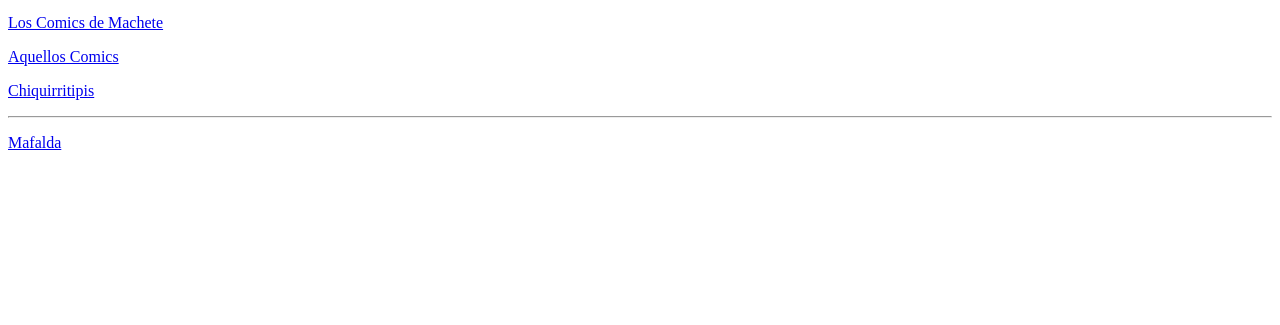
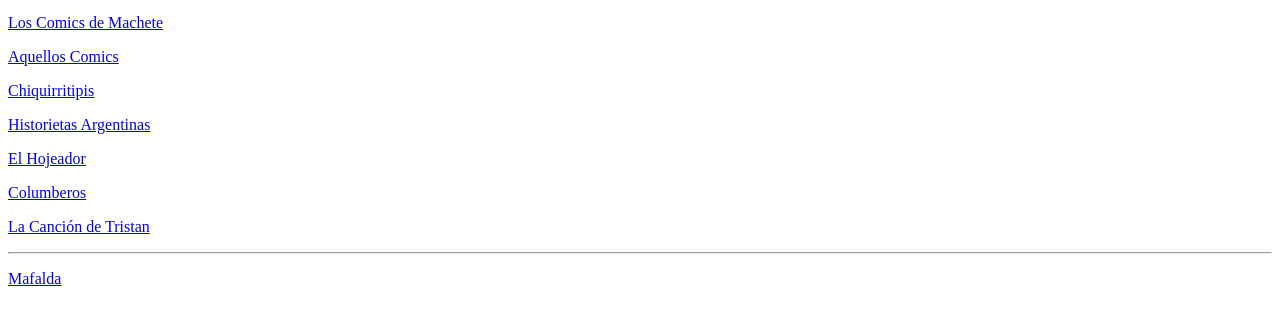
Before and after one commit to azcomix/es, a plain HTML site: page index.html in a window 1280 px wide. Shown: the part 403-728 px from the top of the page. Drawn offline with Linux system fonts and the light colour scheme.

Commit message:
Update index.html

```diff
--- a/index.html
+++ b/index.html
@@ -13,6 +13,11 @@
     <p><a href="http://loscomicsdemachete.blogspot.com" target='_blank'>Los Comics de Machete</a>
     <p><a href="https://aquelloscomics.blogspot.com" target='_blank'>Aquellos Comics</a>
     <p><a href="http://chiquirritipis.blogspot.com" target='_blank'>Chiquirritipis</a>
+    <p><a href="http://mauro-historietasargentinas.blogspot.com" target='_blank'>Historietas Argentinas</a>
+    <p><a href="http://hojeador.blogspot.com" target='_blank'>El Hojeador</a>
+    <p><a href="http://columberos.blogspot.com" target='_blank'>Columberos</a>
+    <p><a href="http://lacanciondetristan.blogspot.com" target='_blank'>La Canción de Tristan</a>
+
     <hr>
     <p><a href="http://comix.altervista.org/alpha/Mafalda/" target='_blank'>Mafalda</a>
 
```
